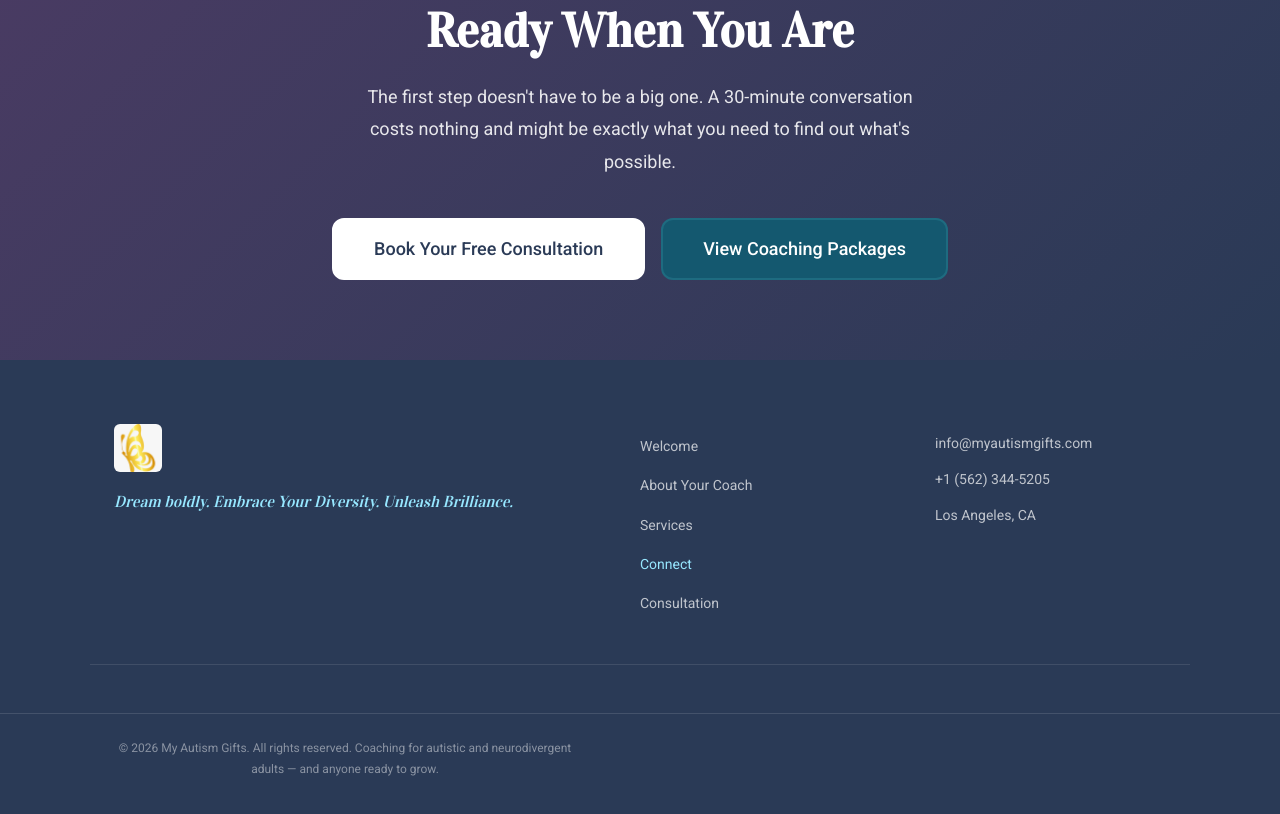
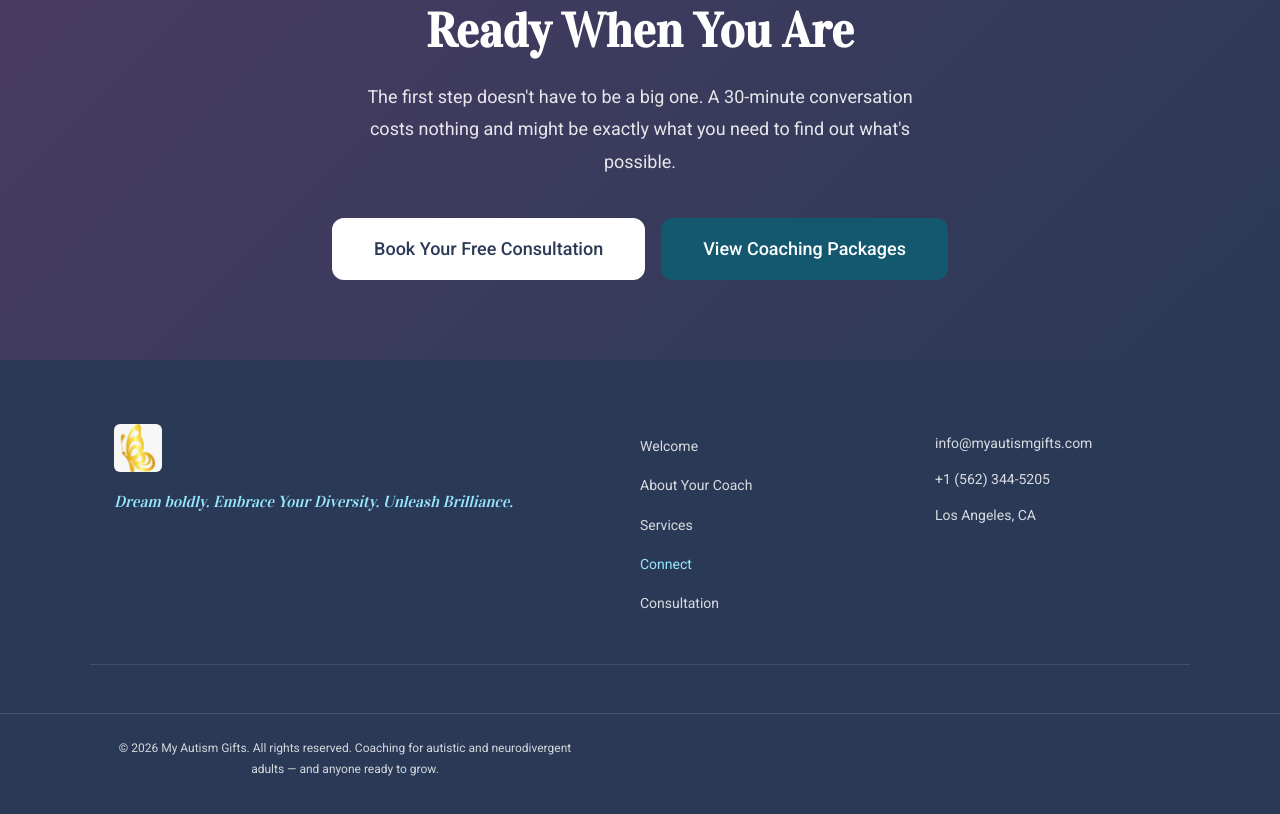
Before and after one commit to CaptainComputer1/my-autism-gifts-website, a plain HTML site: page webpages/connect.html in a window 1280 px wide. Shown: the part 4052-4866 px from the top of the page. Drawn offline with Linux system fonts and the light colour scheme; files that its build step writes are made by us from their sources; files whose address does not match are found by name.

Commit message:
fix: raise footer text opacity for WCAG AAA contrast compliance
All white-on-dark text in footer now meets WCAG AAA (7:1 minimum):
- rgba(0.70) raised to 0.82 on footer nav/body text (6.52 to 8.1:1)
- rgba(0.50) raised to 0.80 on footer-bottom copyright (4.18 to 7.98:1)
- rgba(0.45) raised to 0.80 on footer-bottom paragraph (3.69 to 7.98:1)
- border-color #1e6b80 updated to #14586f on .btn--teal (AA to AAA)

```diff
--- a/css/styles.css
+++ b/css/styles.css
@@ -309,10 +309,10 @@ h6 { font-size: var(--text-lg); }
 }
 
 .btn--teal {
-  /* #1e6b80 on white = 6.05:1 — passes WCAG AA for normal text */
+  /* AAA teal: #14586f on white = 7.91:1 — WCAG AAA */
   background-color: #14586f;        /* AAA teal btn (7.89:1 on white) */
   color: var(--color-white);
-  border-color: #1e6b80;
+  border-color: #14586f;
 }
 .btn--teal:hover {
   background-color: #155769;
@@ -961,7 +961,7 @@ h6 { font-size: var(--text-lg); }
 .footer-brand__desc {
   font-size: var(--text-sm);
   line-height: 1.8;
-  color: rgba(255,255,255,0.7);
+  color: rgba(255,255,255,0.82);
 }
 
 .footer-nav__heading {
@@ -981,7 +981,7 @@ h6 { font-size: var(--text-lg); }
 }
 
 .footer-nav a {
-  color: rgba(255,255,255,0.7);
+  color: rgba(255,255,255,0.82);
   font-size: var(--text-sm);
   transition: color var(--transition);
 }
@@ -999,7 +999,7 @@ h6 { font-size: var(--text-lg); }
   flex-wrap: wrap;
   gap: var(--space-4);
   font-size: var(--text-xs);
-  color: rgba(255,255,255,0.5);
+  color: rgba(255,255,255,0.80);
 }
 
 @media (max-width: 768px) {
@@ -1365,7 +1365,7 @@ h6 { font-size: var(--text-lg); }
 }
 
 .footer-nav a {
-  color: rgba(255,255,255,0.7);
+  color: rgba(255,255,255,0.82);
   font-size: var(--text-sm);
   transition: color var(--transition);
 }
@@ -1384,11 +1384,11 @@ h6 { font-size: var(--text-lg); }
 
 .footer-contact p {
   font-size: var(--text-sm);
-  color: rgba(255,255,255,0.7);
+  color: rgba(255,255,255,0.82);
 }
 
 .footer-contact a {
-  color: rgba(255,255,255,0.7);
+  color: rgba(255,255,255,0.82);
   transition: color var(--transition);
 }
 
@@ -1402,7 +1402,7 @@ h6 { font-size: var(--text-lg); }
 
 .footer-bottom p {
   font-size: var(--text-xs);
-  color: rgba(255,255,255,0.45);
+  color: rgba(255,255,255,0.80);
   text-align: center;
 }
 
```
